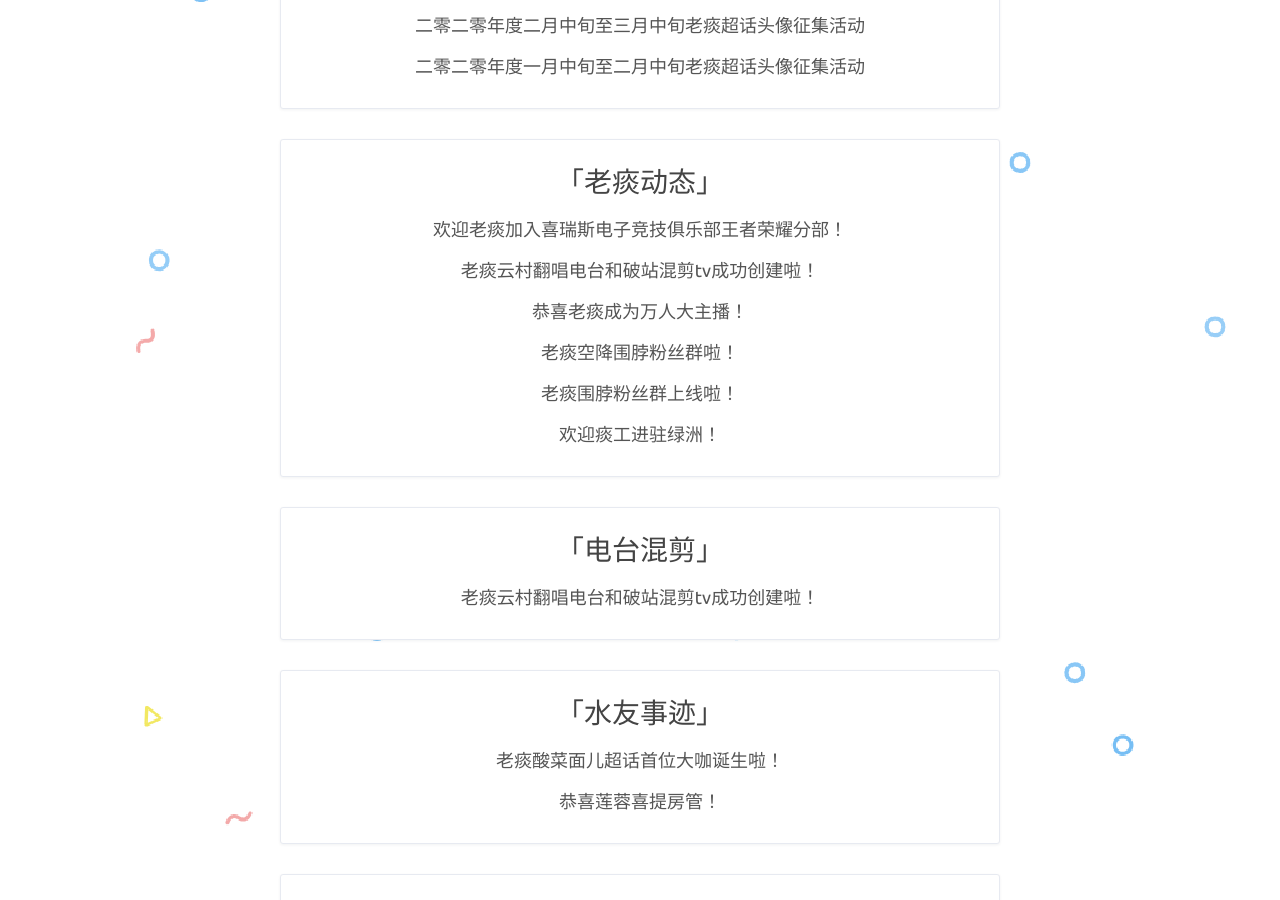
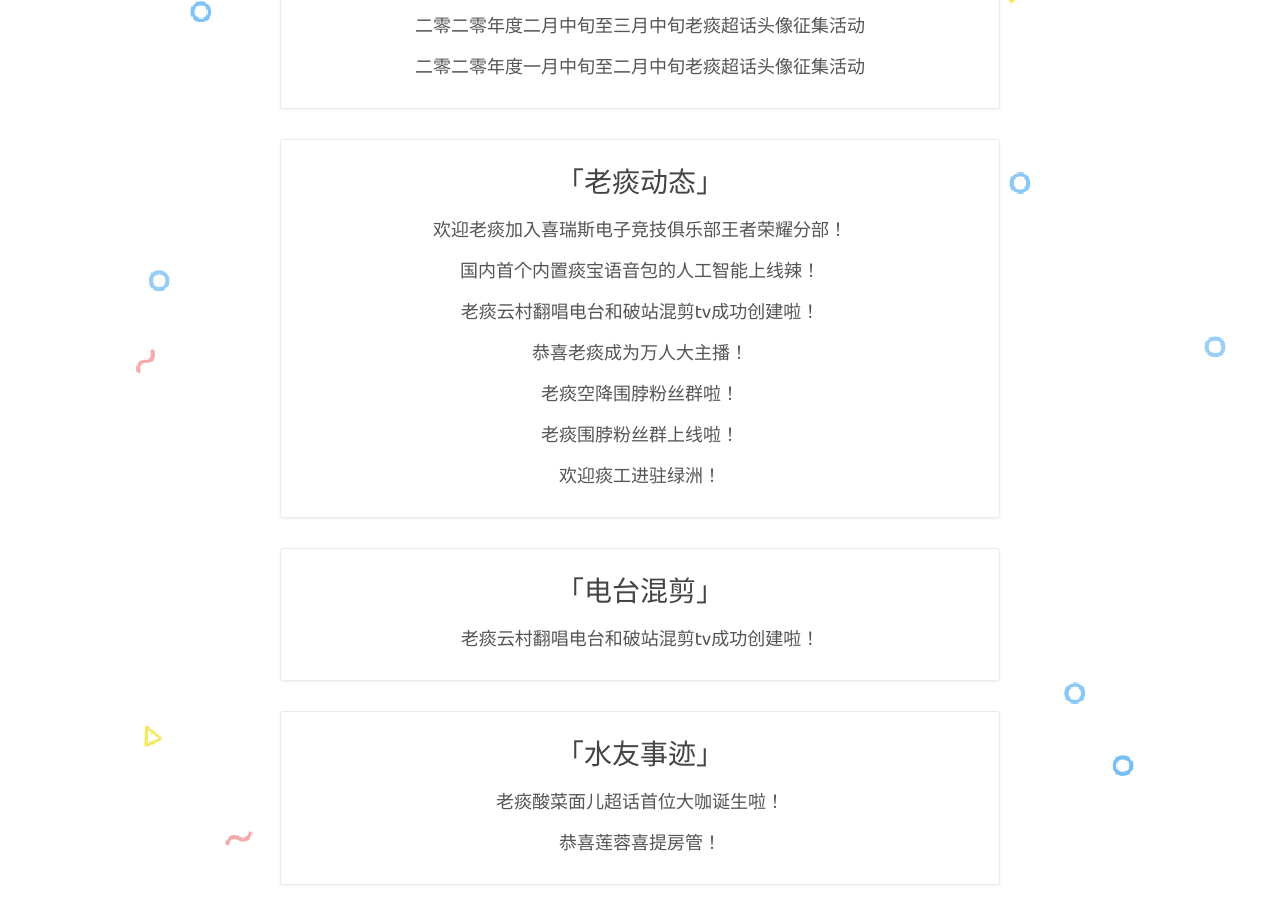
Before and after one commit to grandtanfans/grandtanfans.github.io, a Jekyll site: the page built from tags.html, in a window 1280 px wide and 900 px high, scrolled down 3588 px. Built offline with Jekyll 4.4.1, drawn with Linux system fonts in a browser that asks for light colours; comment, search, counter and statistics services are not loaded.

Commit message:
feat: update

```diff
--- a/_posts/2020-05-02-grand-tan-ai.md
+++ b/_posts/2020-05-02-grand-tan-ai.md
@@ -5,7 +5,7 @@ date: 2020-05-02
 author: 啊呜呜
 color: rgb(224,122,160)
 cover: 'https://s1.ax1x.com/2020/05/06/Yk7Rvn.png'
-tags: 水友创作
+tags: 水友创作 老痰动态
 ---
 
 > [原博文链接](https://weibo.com/2886348734/IFROgvK3k)
```
